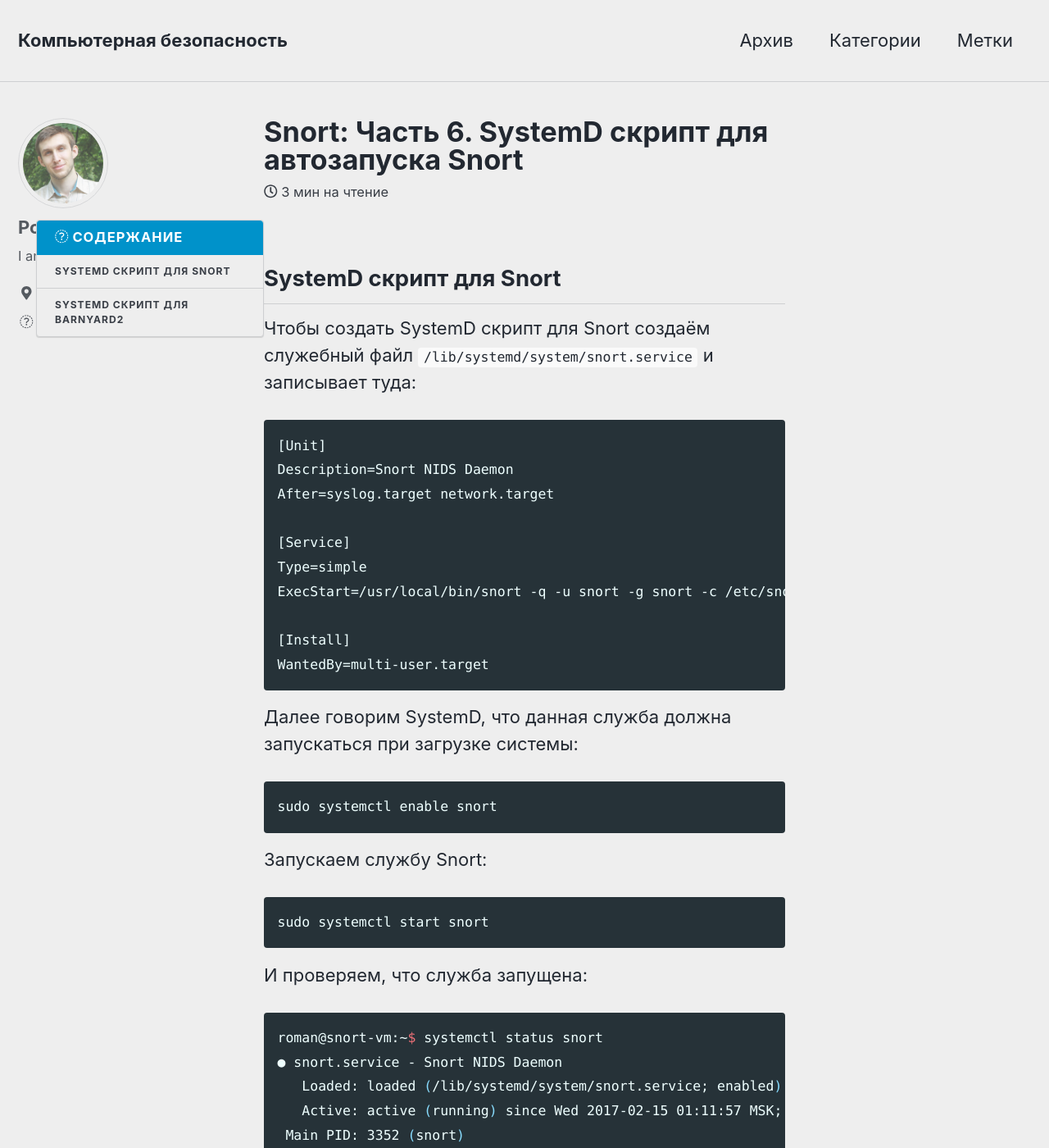
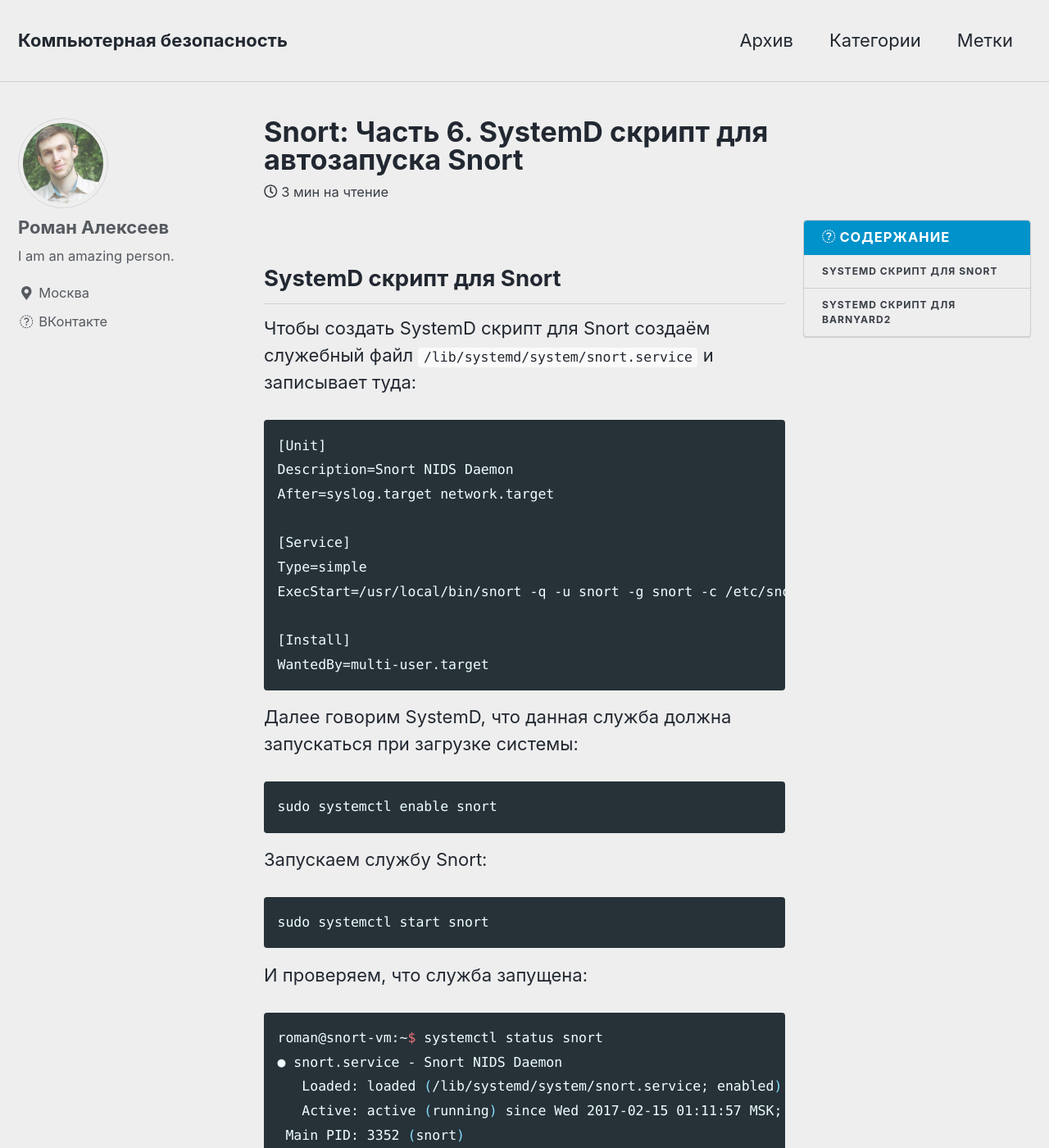
Before and after one commit to Roman2204/Roman2204.github.io, a Jekyll site: the page built from _posts/2017-01-30-Snort-Part-6-Creating-SystemD-Scripts-For-Snort.md, in a window 1280 px wide and 1400 px high. Shown: the whole window at 82% size. Built offline with Jekyll 4.4.1, drawn with Linux system fonts in a browser that asks for light colours; nearby versions of some CDN libraries; comment, search, counter and statistics services are not loaded.

Commit message:
Failed trying #6 to change TOC

```diff
--- a/_sass/minimal-mistakes/_sidebar.scss
+++ b/_sass/minimal-mistakes/_sidebar.scss
@@ -69,34 +69,28 @@
   @include breakpoint($large) {
     position: absolute;
     top: 0;
-    // right: 0;
-    left: 0;
+    right: 0;
     width: $right-sidebar-width-narrow;
-    // margin-right: -1 * $right-sidebar-width-narrow;
-    margin-left: -1 * $right-sidebar-width-narrow;
+    margin-right: -1 * $right-sidebar-width-narrow;
     padding-left: 1em;
     z-index: 10;
   }
 
   @include breakpoint($x-large) {
     width: $right-sidebar-width;
-    // margin-right: -1 * $right-sidebar-width;
-    margin-left: -1 * $right-sidebar-width;
+    margin-right: -1 * $right-sidebar-width;
   }
 }
 
 .splash .sidebar__right {
   @include breakpoint($large) {
     position: relative;
-    // float: right;
-    float: left;
-    // margin-right: 0;
-    margin-left: 0
+    float: right;
+    margin-right: 0;
   }
 
   @include breakpoint($x-large) {
-    // margin-right: 0;
-    margin-left: 0
+    margin-right: 0;
   }
 }
 
```
